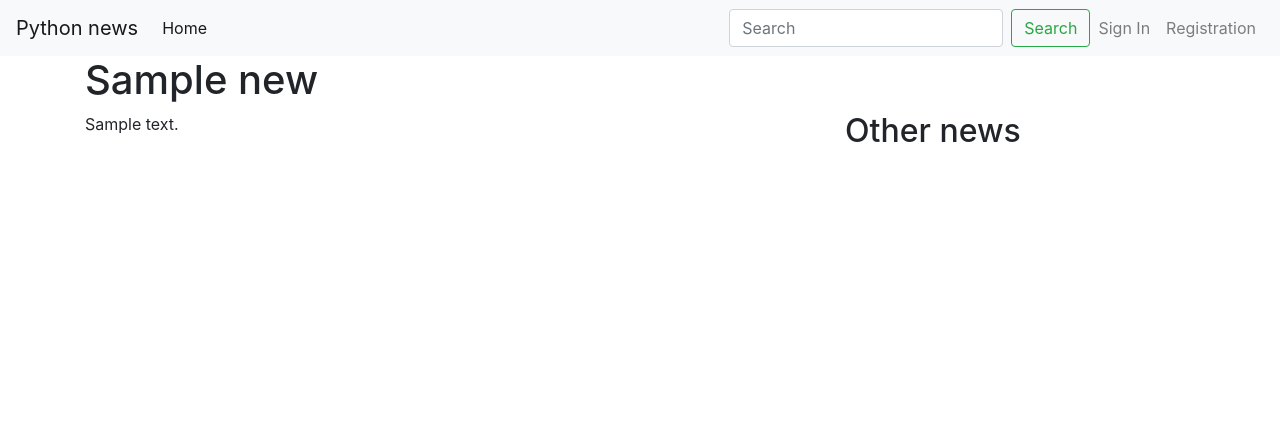
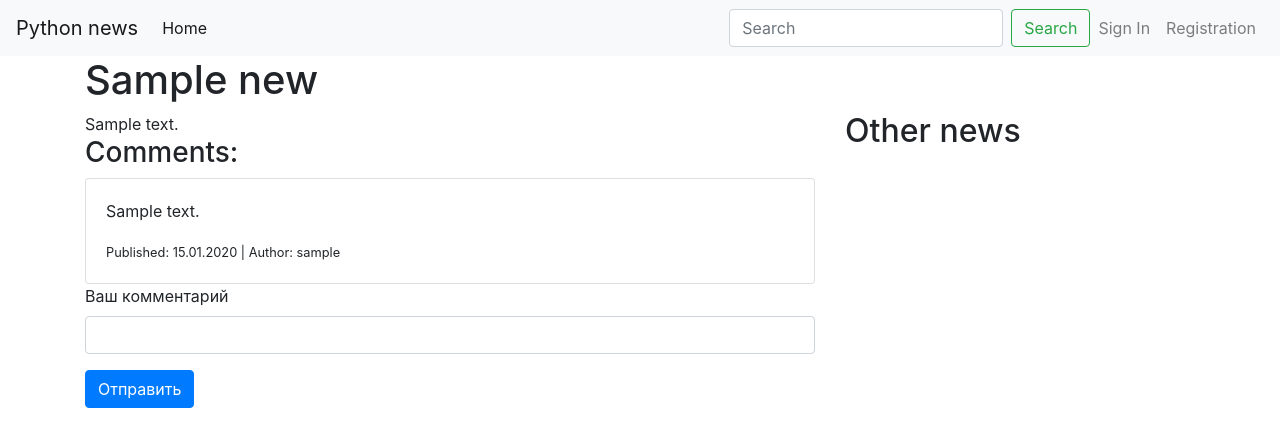
Before and after one commit to sid8l/learn_flask, a Flask app: page /news/1 in a window 1280 px wide. Shown: the top 447 px of the page. Run offline with Flask 2, Linux system fonts and the light colour scheme; tables that the repository leaves empty hold one stand-in row (values such as "Sample post"); some libraries are stand-ins or nearby versions.

Commit message:
comment form

```diff
--- /dev/null
+++ b/webapp/news/forms.py
@@ -0,0 +1,10 @@
+from flask_wtf import FlaskForm
+from wtforms import HiddenField, StringField, SubmitField
+from wtforms.validators import DataRequired
+
+
+class CommentForm(FlaskForm):
+    news_id = HiddenField('news id', validators=[DataRequired()])
+    comment_text = StringField('Ваш комментарий', validators=[DataRequired()],
+                               render_kw={"class": "form-control"})
+    submit = SubmitField('Отправить', render_kw={"class": "btn btn-primary"})
--- a/webapp/news/models.py
+++ b/webapp/news/models.py
@@ -9,6 +9,9 @@ class News(db.Model):
     url = db.Column(db.String, nullable=False, unique=True)
     published = db.Column(db.DateTime, nullable=False)
     text = db.Column(db.Text, nullable=True)
+
+    def comments_count(self):
+        return Comments.query.filter(Comments.news_id == self.id).count()
 
     def __repr__(self):
         return '<News {} {}>'.format(self.title, self.url)
--- a/webapp/news/views.py
+++ b/webapp/news/views.py
@@ -2,6 +2,7 @@ from flask import abort, Blueprint, render_template, current_app
 
 from webapp.news.models import News
 from webapp.weather import weather_by_city
+from webapp.news.forms import CommentForm
 
 blueprint = Blueprint('news', __name__)
 
@@ -17,7 +18,14 @@ def index():
 @blueprint.route('/news/<int:news_id>')
 def single_news(news_id):
     my_news = News.query.filter(News.id == news_id).first()
+    comment_form = CommentForm(news_id=my_news.id)
     if not my_news:
         abort(404)
 
-    return render_template('news/single_news.html', page_title=my_news.title, news=my_news)
+    return render_template('news/single_news.html', page_title=my_news.title,
+                           comment_form=comment_form, news=my_news)
+
+
+@blueprint.route('/news/comment', methods=['POST'])
+def add_comment():
+    pass
--- a/webapp/templates/news/index.html
+++ b/webapp/templates/news/index.html
@@ -15,7 +15,7 @@
             <h2>{{ News }}</h2>
             {% for news in news_lists %}
             <h3><a href="{{ url_for('news.single_news', news_id=news.id) }}" >{{ news.title }}</a></h3>
-            <p>{{ news.published.strftime('%d.%m.%Y') }}</p>
+            <p>{{ news.published.strftime('%d.%m.%Y') }}, comments: {{ news.comments_count() }}</p>
             <hr>
             {% endfor %}
         </div>
--- a/webapp/templates/news/single_news.html
+++ b/webapp/templates/news/single_news.html
@@ -4,6 +4,28 @@
     <div class="row">
         <div class="col-8 news-content">
             {{ news.text|safe }}
+            {% if news.comments %}
+                <h3>Comments:</h3>
+                {% for comment in news.comments %}
+                <div class="card">
+                    <div class="card-body">
+                        <p class="card-text"> {{ comment.text }} </p>
+                        <p class="card-text">
+                            <small>Published: {{ comment.created.strftime('%d.%m.%Y') }} |
+                                Author: {{ comment.user.username }}</small>
+                        </p>
+                    </div>
+                </div>
+                {% endfor %}
+            {% endif %}
+            <form action="{{ url_for('news.add_comment') }}" method="POST">
+                {{ comment_form.hidden_tag() }}
+                <div class="form-group">
+                    {{ comment_form.comment_text.label }}
+                    {{ comment_form.comment_text() }}
+                </div>
+                {{ comment_form.submit() }}
+            </form>
         </div>
         <div class="col-4">
             <h2>Other news</h2>
```
